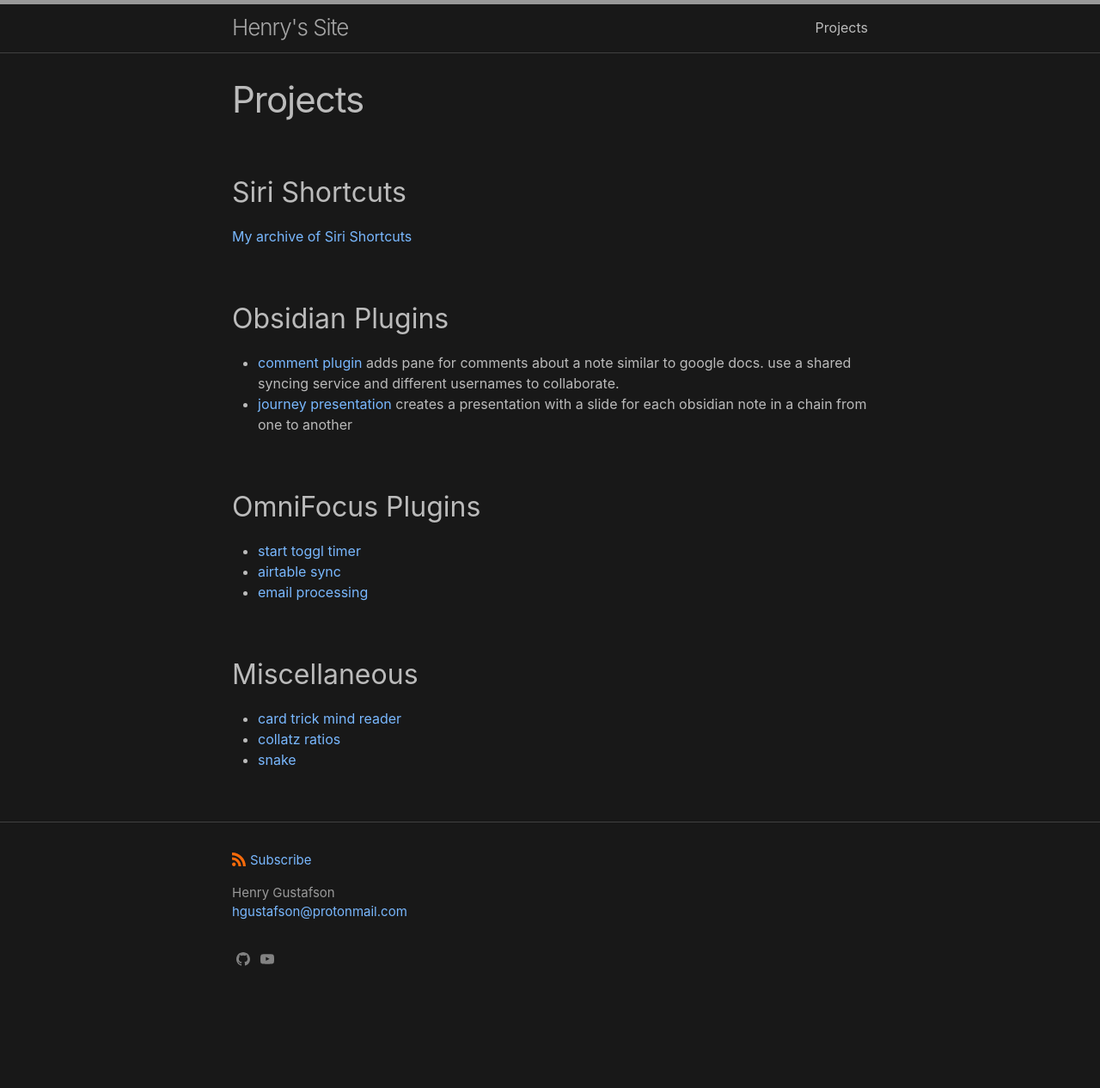
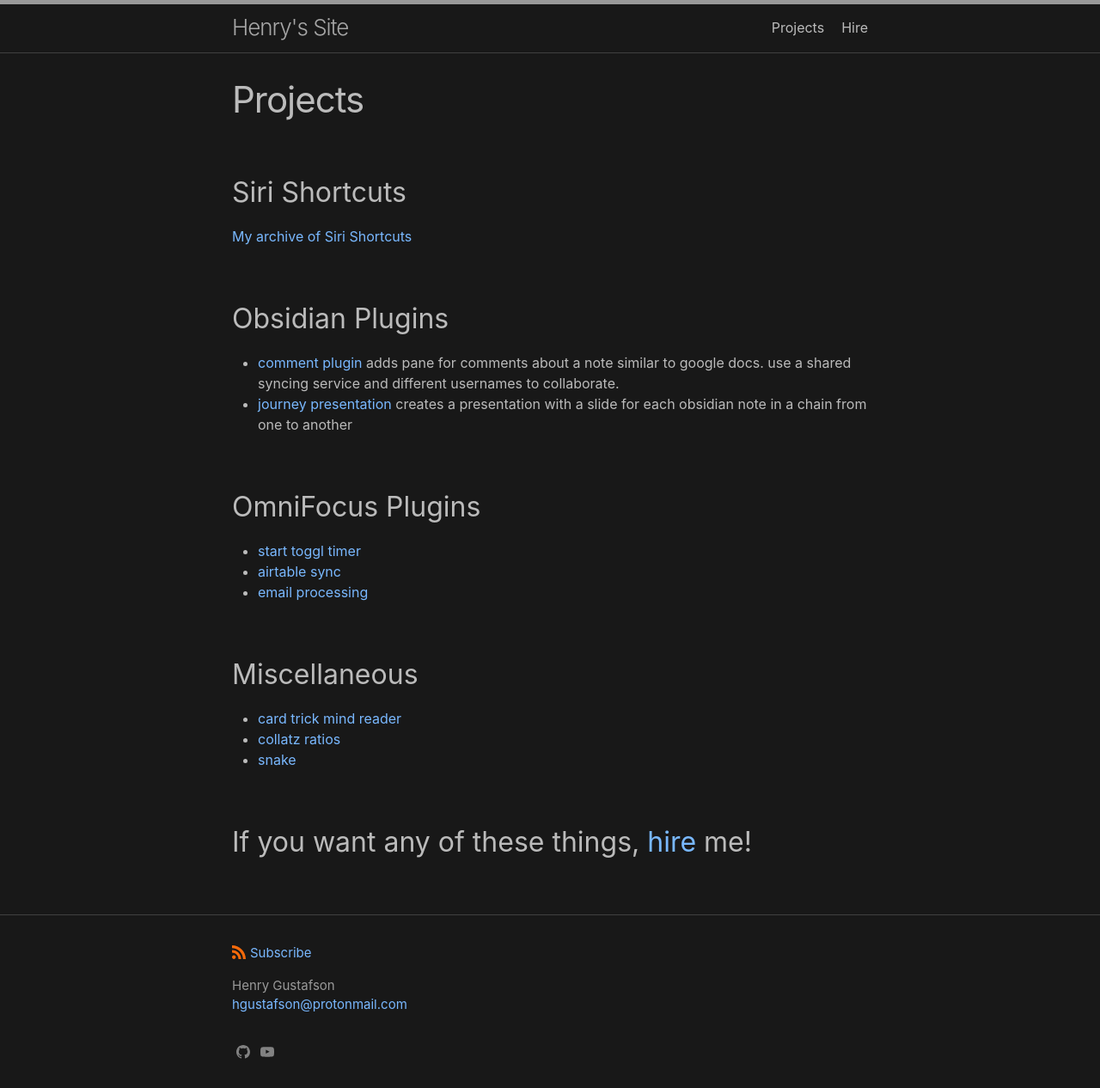
Before and after one commit to lizard-heart/lizard-heart.github.io, a Jekyll site: the page built from projects.markdown, in a window 1280 px wide. Shown: the whole page at 86% size. Built offline with Jekyll 4.4.1, drawn with Linux system fonts in a browser that asks for light colours; before the commit the page ends 1158 px from its top, so only the background shows below that.

Commit message:
add hire page

```diff
--- a/_config.yml
+++ b/_config.yml
@@ -39,6 +39,7 @@
 header_pages:
   # - about.markdown
   - projects.markdown
+  - hire.markdown
 
 google_site_verification: m32R8E0AfeGZWideP4vVJ0bTDn4uGvYN6slPOEtdpTY
 
--- a/projects.markdown
+++ b/projects.markdown
@@ -21,3 +21,5 @@
 - [card trick mind reader](/card-trick)
 - [collatz ratios](https://github.com/lizard-heart/collatz-ratios)
 - [snake](https://snake.lizardheart.repl.co)
+
+## If you want any of these things, [hire](/hire) me!
```
